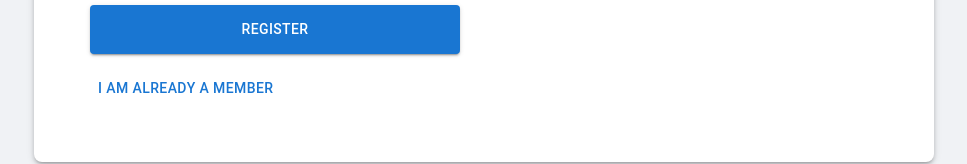
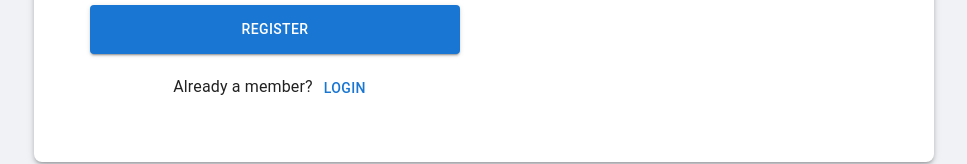
Before and after one commit to Het15Shah/Wanderway, a React (Create React App) app in the folder frontend/: page /signup in a window 1280 px wide. Shown: the part 614-778 px from the top of the page, without its empty margins (156-1123 px from the left). Built offline with nearby package versions, Linux system fonts and the light colour scheme.

Commit message:
Just Change Format

```diff
--- a/frontend/src/pages/Signup.jsx
+++ b/frontend/src/pages/Signup.jsx
@@ -182,10 +182,13 @@ function SignUpPage() {
                             <Link href="#" underline="hover">
                             </Link>
                         </Typography> */}
-                        <Button
-                            onClick={() => { navigate("/login"); }}>
-                            I am already a member
-                        </Button>
+                        <Typography align='center'>
+                        Already a member?
+                            <Button
+                                onClick={() => { navigate("/login"); }}>
+                                login
+                            </Button>
+                        </Typography>
                     </Box>
                 </Box>
 
```
